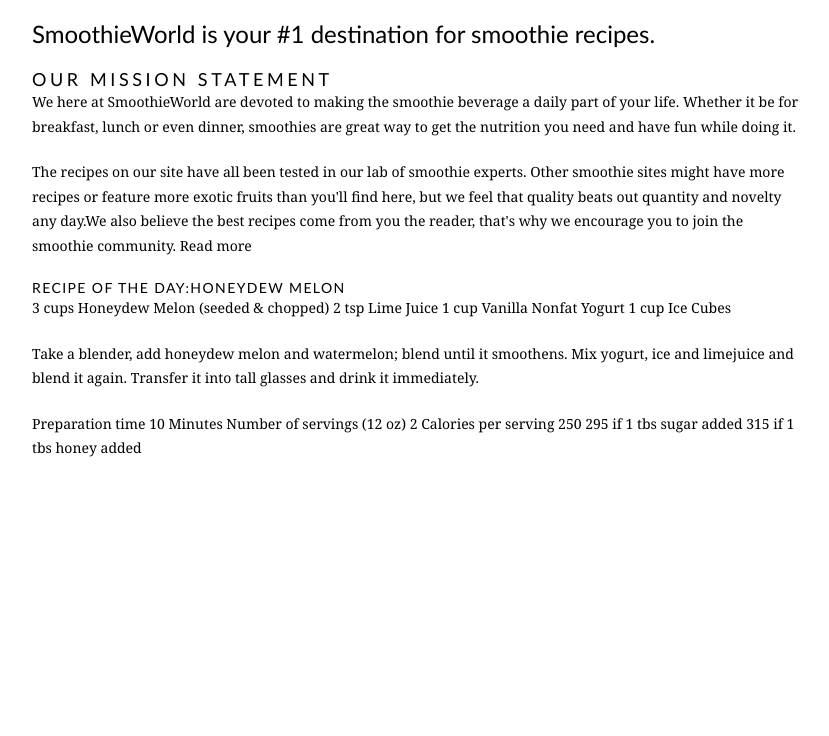
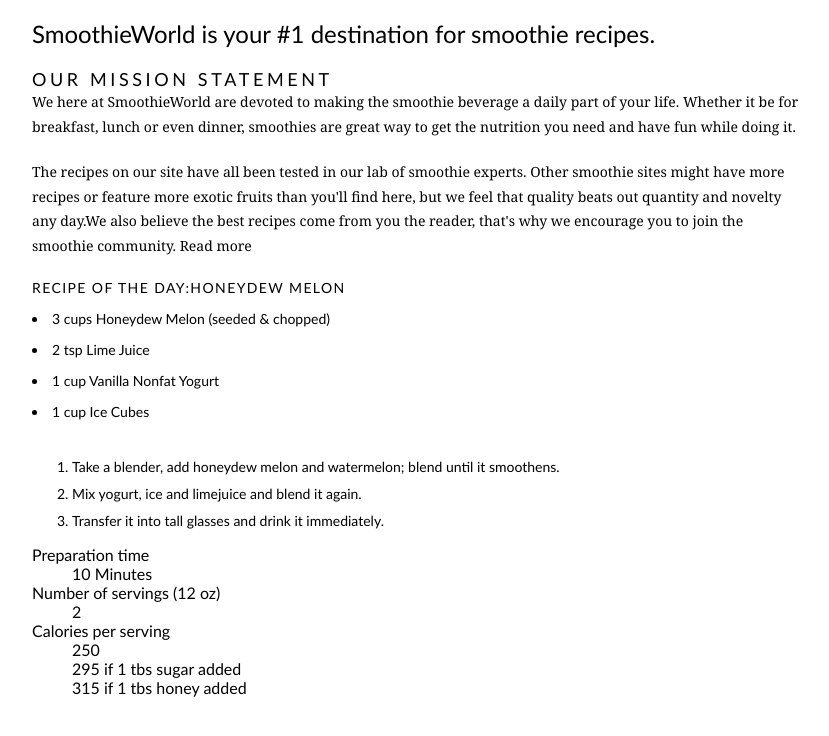
Before and after one commit to wyle-e-coyote/HTML5, a plain HTML site: page HTML5lessons/HTML5_03lessons/03_lists.html in a window 1280 px wide. Shown: the whole page, without its empty margins (224-1053 px from the left). Drawn offline with Linux system fonts and the light colour scheme.

Commit message:
Lesson 3 complete

```diff
--- a/HTML5lessons/HTML5_03lessons/03_lists.html
+++ b/HTML5lessons/HTML5_03lessons/03_lists.html
@@ -1,8 +1,6 @@
 <!DOCTYPE html PUBLIC "-//W3C//DTD XHTML 1.0 Transitional//EN" "http://www.w3.org/TR/xhtml1/DTD/xhtml1-transitional.dtd">
 <html xmlns="http://www.w3.org/1999/xhtml">
 <head>
-<meta http-equiv="Content-Type" content="text/html; charset=UTF-8" />
-<title>Lesson 03 - HTML5 Digital Classroom - lists</title>
 <style>
 
 body {
@@ -12,6 +10,30 @@ body {
 
 }
 
+ul {
+	font-size: 0.875em;
+	/*background-color:#E5DAB3;*/
+	margin-bottom: 2em;
+	padding-left: 0em;
+	list-style-position:inside;
+}
+
+ul li {
+	/*background-color: #ABC8A5;*/
+	margin-top: 1em;
+}
+
+li {
+	/*background-color: #AA6C7E;*/
+}
+
+ol {
+	font-size: 0.875em;
+}
+
+ol li {
+	padding-top:10px;
+}
 
 p	{
 	font-family: Georgia, "Times New Roman", Times, serif;
@@ -65,25 +87,29 @@ li {
 
 <h3>Recipe of the Day:Honeydew Melon</h3>
 
-<p>3 cups Honeydew Melon (seeded & chopped)
-2 tsp Lime Juice
-1 cup Vanilla Nonfat Yogurt
-1 cup Ice Cubes</p>
+<ul>
+	<li>3 cups Honeydew Melon (seeded & chopped)</li>
+	<li>2 tsp Lime Juice</li>
+	<li>1 cup Vanilla Nonfat Yogurt</li>
+	<li>1 cup Ice Cubes</li>
+</ul>
 
-<p>Take a blender, add honeydew melon and watermelon; blend until it smoothens.
-Mix yogurt, ice and limejuice and blend it again.
-Transfer it into tall glasses and drink it immediately.</p>
+<ol>
+	<li>Take a blender, add honeydew melon and watermelon; blend until it smoothens.</li>
+	<li>Mix yogurt, ice and limejuice and blend it again.</li>
+	<li>Transfer it into tall glasses and drink it immediately.</li>
+</ol>
 
-<p>
-Preparation time
-10 Minutes
-Number of servings (12 oz)
-2
-Calories per serving
-250
-295 if 1 tbs sugar added
-315 if 1 tbs honey added
-</p>
+<dl>
+	<dt>Preparation time</dt>
+	<dd>10 Minutes</dd>
+	<dt>Number of servings (12 oz)</dt>
+	<dd>2</dd>
+	<dt>Calories per serving</dt>
+	<dd>250</dd>
+	<dd>295 if 1 tbs sugar added</dd>
+	<dd>315 if 1 tbs honey added</dd>
+</dl>
 
 
 </body>
```
Also changed, not shown: HTML5lessons/HTML5_03lessons/03_sizing.html (+18 -6 lines).
